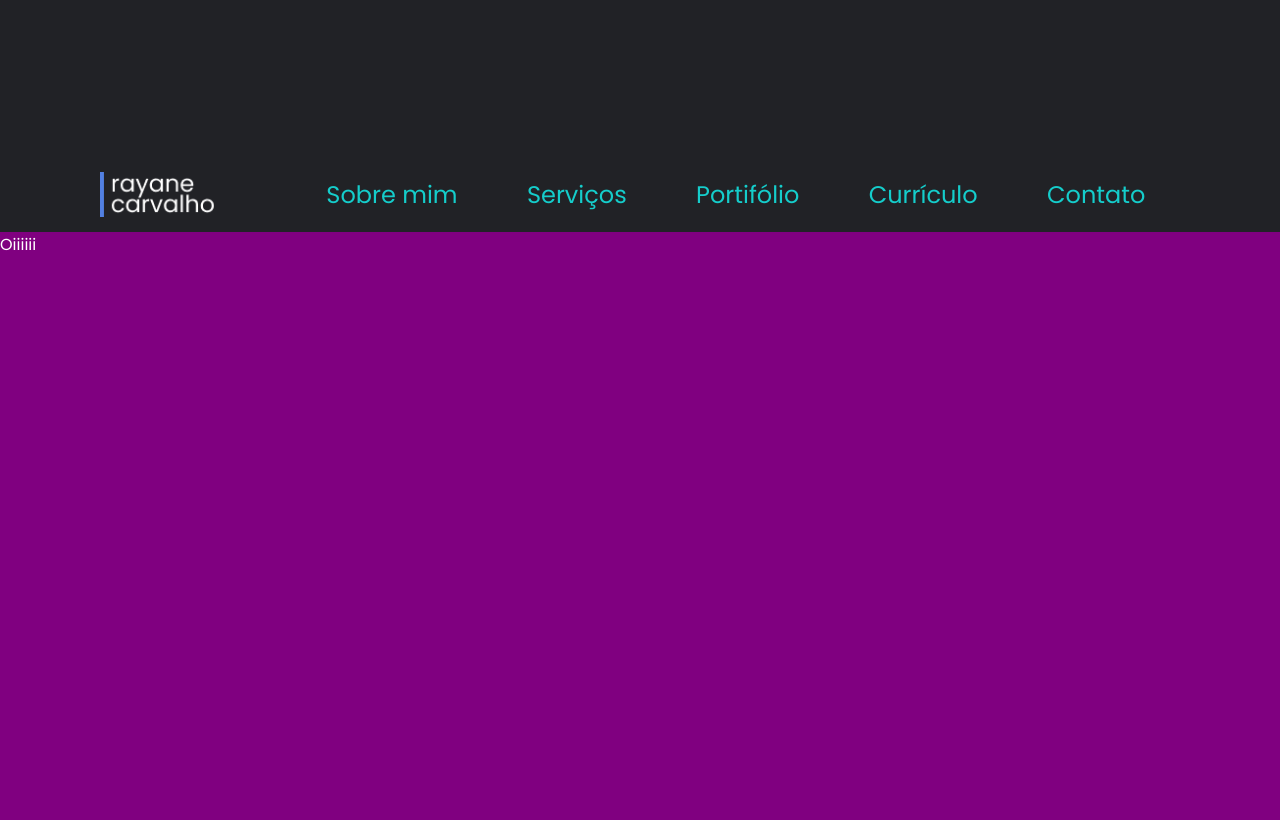
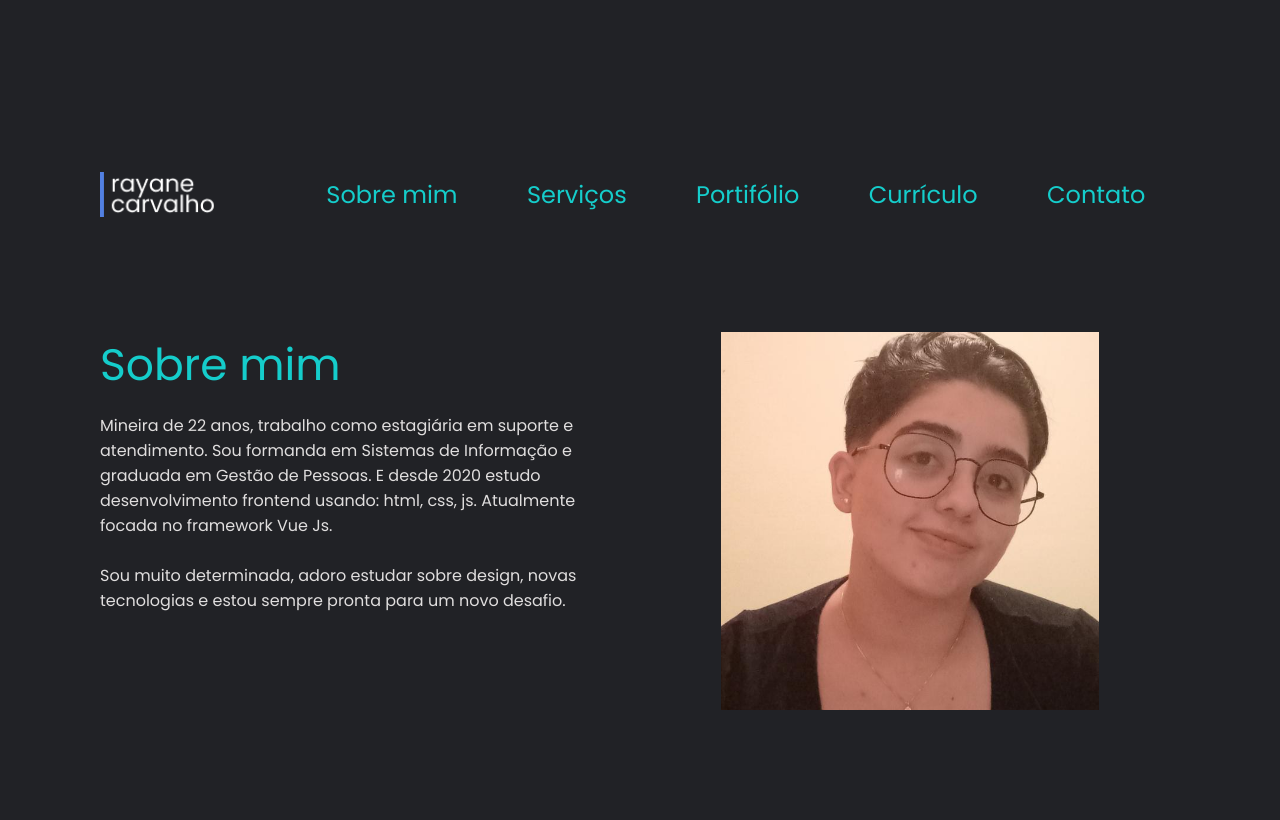
Before and after one commit to willvsouza/Projeto-IHC, a plain HTML site: page index.html in a window 1280 px wide. Shown: the part 568-1388 px from the top of the page. Drawn offline with nearby package versions, Linux system fonts and the light colour scheme.

Commit message:
Sobre mim

```diff
--- a/index.html
+++ b/index.html
@@ -3,7 +3,6 @@
 
 <head>
     <meta charset="UTF-8">
-    <meta http-equiv="X-UA-Compatible" content="IE=edge">
     <meta name="viewport" content="width=device-width, initial-scale=1.0">
     <title>Rayane Carvalho</title>
     <link rel="stylesheet" href="style.css">
@@ -15,8 +14,10 @@
         <div class="container">
             <img src="assets/logo.png" alt="logo">
             <h2>Hello,</h2>
-            <h1>I am Rayane Carvalho</h1>
-            <p>Sou estudante de Sistemas de Informação, com experiência na área de suporte e atendimento. Já desenvolvi alguns projetos "One Pages". E além disso, sou graduada em Gestão de Pessoas, com experiência na área.
+            <h1 class="title-green">I am Rayane Carvalho</h1>
+            <p>Sou estudante de Sistemas de Informação, com experiência na área de suporte e atendimento.
+                Já desenvolvi alguns projetos "One Pages". E além disso, sou graduada em Gestão de Pessoas, com
+                experiência na área.</p>
             <button>Entre em contato</button>
         </div>
     </header>
@@ -32,7 +33,21 @@
         </ul>
     </nav>
 
-    <section>Oiiiiii</section>
+    <section class="about-me">
+        <div class="container">
+            <h1 class="title-green">Sobre mim</h1>
+            <p>Mineira de 22 anos, trabalho como estagiária em suporte e atendimento. Sou formanda em Sistemas de
+                Informação e graduada em Gestão de Pessoas. E desde 2020 estudo desenvolvimento frontend usando: html,
+                css, js. Atualmente focada no framework Vue Js.
+                <br><br>
+                Sou muito determinada, adoro estudar sobre design, novas tecnologias e estou sempre pronta para um novo
+                desafio.
+            </p>
+        </div>
+        <div class="img-container">
+            <img src="assets/profile.jpg" alt="Rayane Carvalho"
+        </div>
+    </section>
 
 
     <script>
--- a/style.css
+++ b/style.css
@@ -14,7 +14,7 @@
 
 html, body{
     margin: 0;
-    background: var(--bg-dark)
+    background: var(--bg-dark);
 }
 
 body, button, input, select, textarea{
@@ -48,6 +48,14 @@ button{
     font-size: 18px;
 }
 
+.title-purple{
+    color: var(--purple);
+}
+
+.title-green{
+    color: var(--green);
+}
+
 header{
     height: calc(100vh - var(--menu-height));
     display: flex;
@@ -62,10 +70,6 @@ header .container{
 
 header .container img{
     display: none;
-}
-
-header .container h1{
-    color: var(--green);
 }
 
 header .container button{
@@ -103,9 +107,23 @@ nav ul a svg{
     display: none;
 }
 
-section{
-    height: 1500px;
-    background: purple;
+.about-me{
+    display: flex;
+    padding: 100px;
+}
+
+.about-me .container{
+    width: 50%;
+    padding-right: 50px;
+}
+
+.about-me .img-container{
+    width: 50%;
+    text-align: center;
+}
+
+.about-me .img-container img{
+    width: 70%;
 }
 
 /* RESPONSIVIDADE */
```
Also changed, not shown: assets/Rectangle 4 (1).png (added), assets/Rectangle 5 (1).png (added), assets/profile.jpg (added).
